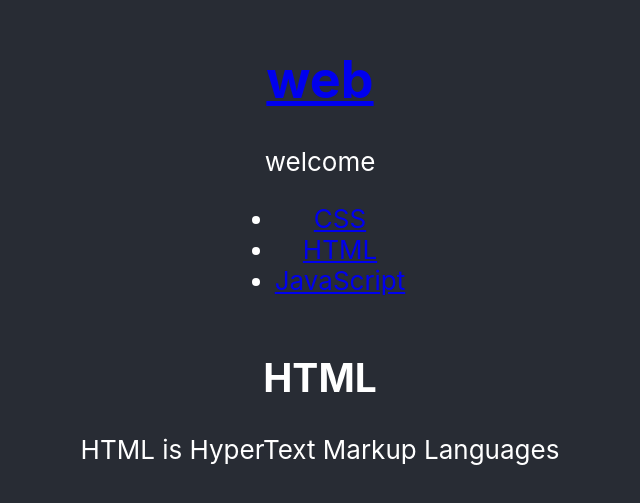
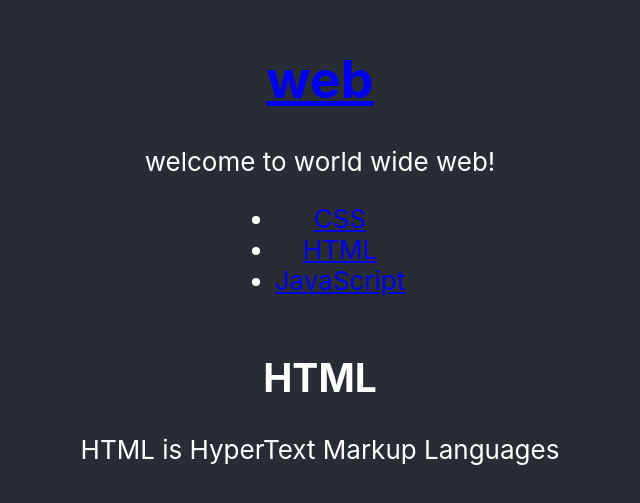
Before and after one commit to leesoeun98/classreact-project, a React (Create React App) app: page / in a window 1280 px wide. Shown: the part 161-664 px from the top of the page, without its empty margins (320-960 px from the left). Built offline with nearby package versions, Linux system fonts and the light colour scheme.

Commit message:
Add subject, contents state to App then, Fix App's hard coded part to props

```diff
--- a/src/App.js
+++ b/src/App.js
@@ -6,12 +6,23 @@ import logo from './logo.svg';
 import './App.css';
 
 class App extends Component{
+  constructor(props){
+    super(props);
+    this.state={
+      subject:{title: "web", sub: "welcome to world wide web!"},
+      contents:[
+        {id:1, title:"HTML", desc:"HTML is HyperText Markup Language"},
+        {id:2, title:"CSS", desc:"CSS is for design"},
+        {id:3, title:"JavaScipt", desc:"JavaScript is for interactive"}
+      ]
+    }
+  }
   render(){
     return(
       <div className="App">
         <header className="App-header">
-          <Subject title="web" sub="welcome"></Subject>
-          <Toc></Toc>
+          <Subject title={this.state.subject.title} sub={this.state.subject.sub}></Subject>
+          <Toc data={this.state.contents}></Toc>
           <Contents title="HTML" desc="HTML is HyperText Markup Languages"></Contents>
         </header>
 
```
